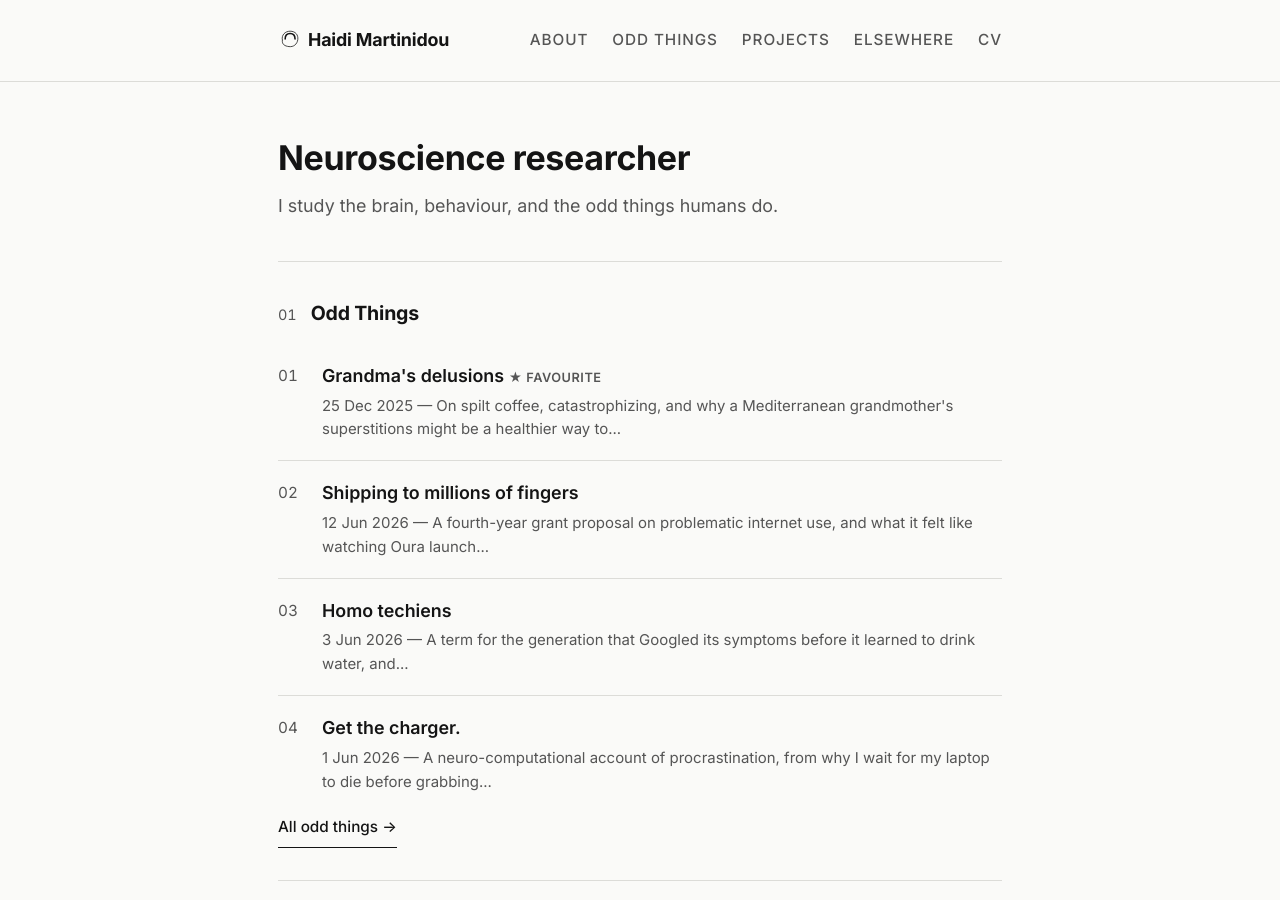
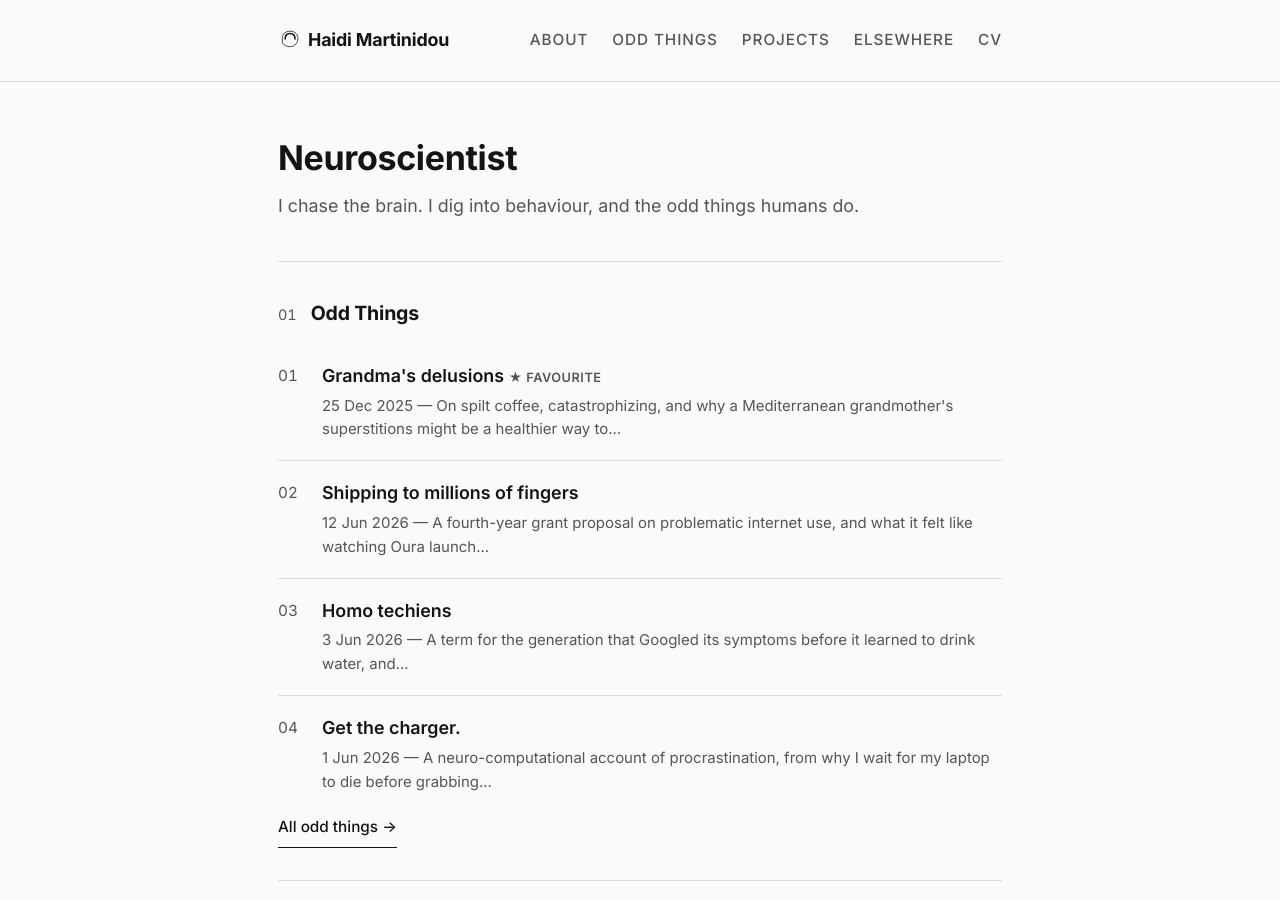
Before and after one commit to haidimartinidou/haidimartinidou.github.io, a Jekyll site: the page built from index.html, in a window 1280 px wide and 900 px high. Built offline with Jekyll 4.4.1, drawn with Linux system fonts in a browser that asks for light colours.

Commit message:
Update site voice and sync CV with latest resume
- Swap "neuroscience researcher" for "neuroscientist" across the
  homepage, title, and about page; new hero line.
- Bring _data/cv.yml in line with the latest CV: corrected dates
  (HR Coordinator, Living Support Assistant), Excel vs R for the
  Glasgow-AAUP analysis, publication author order and a split
  publication entry, plus added detail (Borda scoring, joint first
  authorship, patient-experience status, BHBIA/EPHMRA, ICH GCP/HIPAA)
  and moving the Oslo EBRAINS course under Education.

```diff
--- a/_config.yml
+++ b/_config.yml
@@ -1,5 +1,5 @@
 title: "Haidi Martinidou"
-description: "Neuroscience researcher. I study the brain, behaviour, and the odd things humans do."
+description: "Neuroscientist. I chase the brain. I dig into behaviour, and the odd things humans do."
 url: "https://haidimartinidou.github.io"
 baseurl: ""
 
--- a/index.html
+++ b/index.html
@@ -1,10 +1,10 @@
 ---
 layout: default
-title: Neuroscience researcher
+title: Neuroscientist
 ---
 <section class="hero">
-  <h1>Neuroscience researcher</h1>
-  <p>I study the brain, behaviour, and the odd things humans do.</p>
+  <h1>Neuroscientist</h1>
+  <p>I chase the brain. I dig into behaviour, and the odd things humans do.</p>
 </section>
 
 <section class="home-block">
```
Also changed, not shown: _data/cv.yml (+16 -16 lines), about.md (+1 -1 lines).
